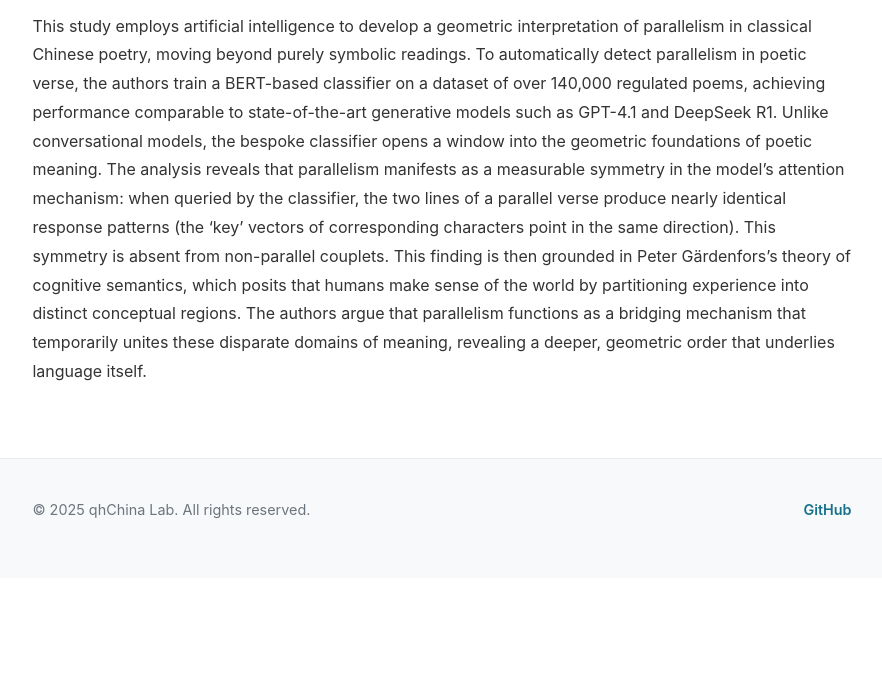
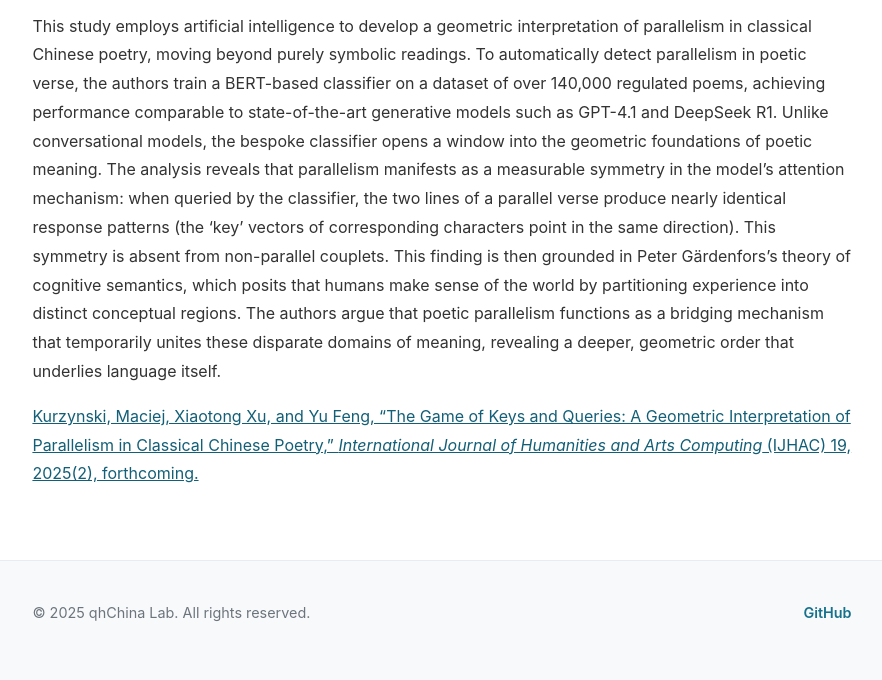
Before and after one commit to mcjkurz/qhchina, a Jekyll site: the page built from docs/projects/parallelism-geometry/index.md, in a window 1280 px wide. Shown: the part 1112-1792 px from the top of the page, without its empty margins (198-1080 px from the left). Built offline with Jekyll 4.4.1, drawn with Linux system fonts in a browser that asks for light colours; our own code applies the rules of GitHub Pages for plain Markdown files; before the commit the page ends 1690 px from its top, so only the background shows below that.

Commit message:
Added geometry of paralleism

```diff
--- a/docs/projects/parallelism-geometry/index.md
+++ b/docs/projects/parallelism-geometry/index.md
@@ -10,4 +10,6 @@ permalink: /projects/parallelism-geometry/
 
 <img src="main.png" alt="Geometry of Parallelism" style="max-width: 100%; height: auto; margin: 2rem auto; display: block;">
 
-This study employs artificial intelligence to develop a geometric interpretation of parallelism in classical Chinese poetry, moving beyond purely symbolic readings. To automatically detect parallelism in poetic verse, the authors train a BERT-based classifier on a dataset of over 140,000 regulated poems, achieving performance comparable to state-of-the-art generative models such as GPT-4.1 and DeepSeek R1. Unlike conversational models, the bespoke classifier opens a window into the geometric foundations of poetic meaning. The analysis reveals that parallelism manifests as a measurable symmetry in the model’s attention mechanism: when queried by the classifier, the two lines of a parallel verse produce nearly identical response patterns (the ‘key’ vectors of corresponding characters point in the same direction). This symmetry is absent from non-parallel couplets. This finding is then grounded in Peter Gärdenfors’s theory of cognitive semantics, which posits that humans make sense of the world by partitioning experience into distinct conceptual regions. The authors argue that parallelism functions as a bridging mechanism that temporarily unites these disparate domains of meaning, revealing a deeper, geometric order that underlies language itself.
+This study employs artificial intelligence to develop a geometric interpretation of parallelism in classical Chinese poetry, moving beyond purely symbolic readings. To automatically detect parallelism in poetic verse, the authors train a BERT-based classifier on a dataset of over 140,000 regulated poems, achieving performance comparable to state-of-the-art generative models such as GPT-4.1 and DeepSeek R1. Unlike conversational models, the bespoke classifier opens a window into the geometric foundations of poetic meaning. The analysis reveals that parallelism manifests as a measurable symmetry in the model’s attention mechanism: when queried by the classifier, the two lines of a parallel verse produce nearly identical response patterns (the ‘key’ vectors of corresponding characters point in the same direction). This symmetry is absent from non-parallel couplets. This finding is then grounded in Peter Gärdenfors’s theory of cognitive semantics, which posits that humans make sense of the world by partitioning experience into distinct conceptual regions. The authors argue that poetic parallelism functions as a bridging mechanism that temporarily unites these disparate domains of meaning, revealing a deeper, geometric order that underlies language itself.
+
+[Kurzynski, Maciej, Xiaotong Xu, and Yu Feng, "The Game of Keys and Queries: A Geometric Interpretation of Parallelism in Classical Chinese Poetry," *International Journal of Humanities and Arts Computing* (IJHAC) 19, 2025(2), forthcoming.](#)
```
